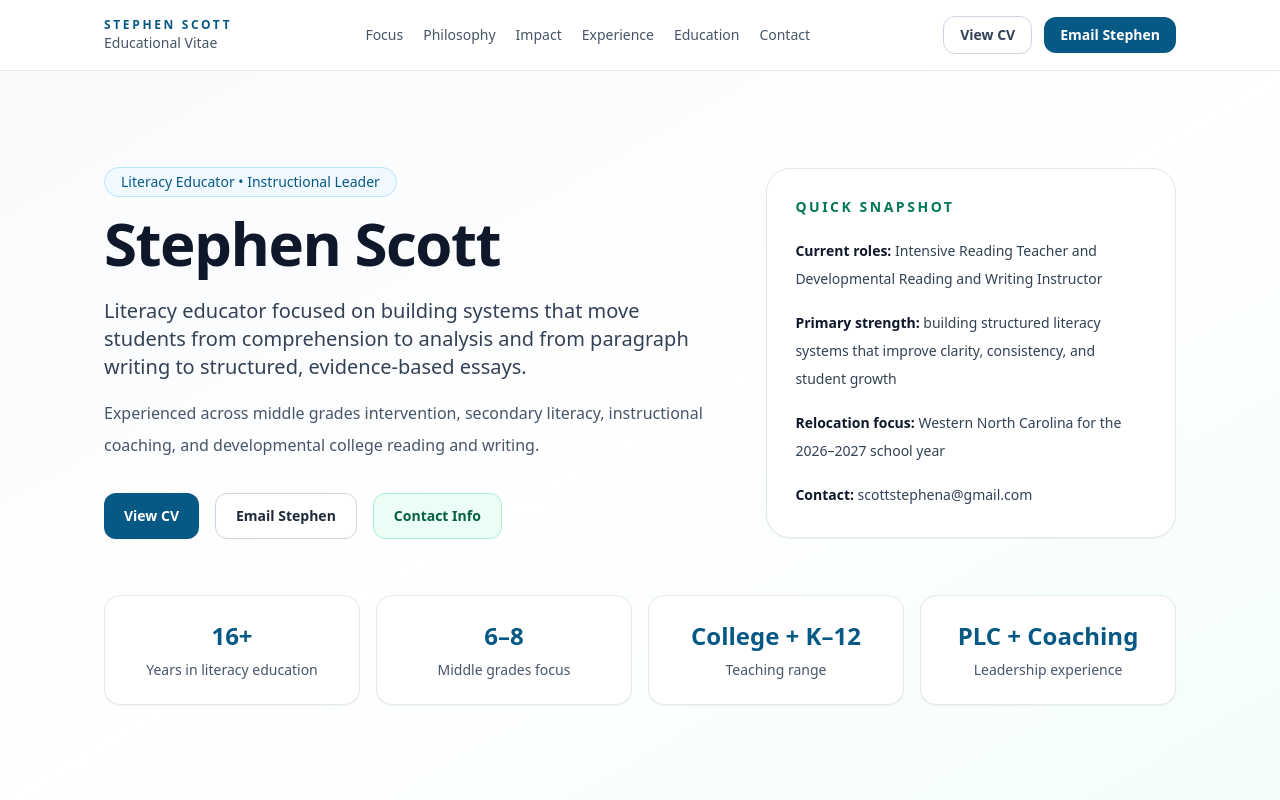
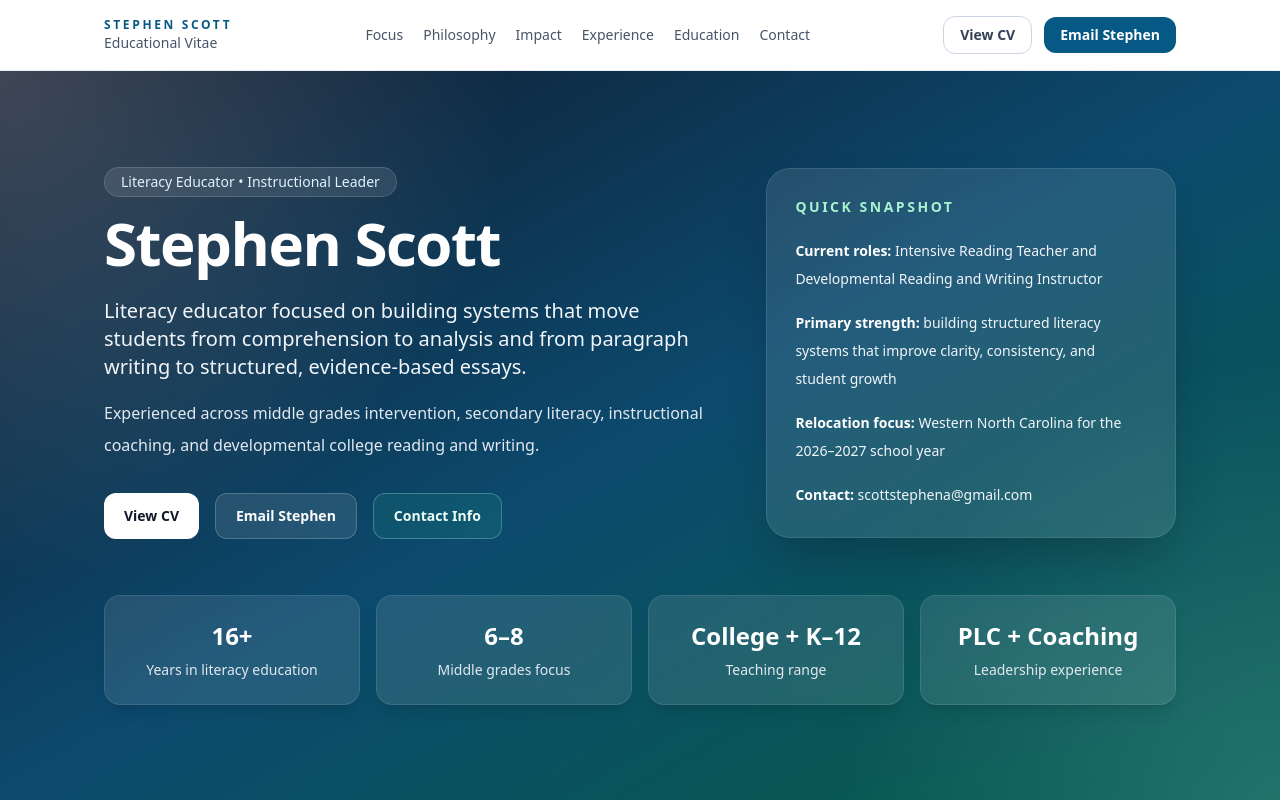
Before and after one commit to profscott311/mrscott-vitae, a Next.js app: page / in a window 1280 px wide. Shown: the top 800 px of the page. Built offline with nearby package versions, Linux system fonts and the light colour scheme.

Commit message:
Refactor styles and structure in page component

```diff
--- a/app/page.jsx
+++ b/app/page.jsx
@@ -116,7 +116,7 @@ export default function EducationalVitaeLandingPage() {
 
   return (
     <div className="min-h-screen bg-white text-slate-900">
-      <header className="sticky top-0 z-50 border-b border-slate-200 bg-white/90 backdrop-blur">
+      <header className="sticky top-0 z-50 border-b border-slate-200/80 bg-white/90 backdrop-blur">
         <div className="mx-auto flex max-w-6xl items-center justify-between gap-4 px-6 py-4 lg:px-10">
           <div>
             <p className="text-xs font-semibold uppercase tracking-[0.22em] text-sky-800">
@@ -152,25 +152,27 @@ export default function EducationalVitaeLandingPage() {
         </div>
       </header>
 
-      <section className="bg-gradient-to-br from-slate-50 via-white to-emerald-50/60">
-        <div className="mx-auto max-w-6xl px-6 py-20 lg:px-10 lg:py-24">
+      <section className="relative overflow-hidden bg-gradient-to-br from-slate-900 via-sky-900 to-emerald-800 text-white">
+        <div className="absolute inset-0 opacity-20 bg-[radial-gradient(circle_at_top_left,_white,_transparent_35%),radial-gradient(circle_at_bottom_right,_#93c5fd,_transparent_30%)]" />
+
+        <div className="relative mx-auto max-w-6xl px-6 py-20 lg:px-10 lg:py-24">
           <div className="grid gap-12 lg:grid-cols-[1.2fr_.8fr] lg:items-center">
             <div>
-              <p className="mb-4 inline-flex rounded-full border border-sky-200 bg-sky-50 px-4 py-1 text-sm font-medium text-sky-800">
+              <p className="mb-4 inline-flex rounded-full border border-white/15 bg-white/10 px-4 py-1 text-sm font-medium text-sky-100 backdrop-blur">
                 Literacy Educator • Instructional Leader
               </p>
 
-              <h1 className="max-w-4xl text-4xl font-bold tracking-tight text-slate-900 md:text-6xl">
+              <h1 className="max-w-4xl text-4xl font-bold tracking-tight text-white md:text-6xl">
                 Stephen Scott
               </h1>
 
-              <p className="mt-6 max-w-3xl text-lg leading-8 text-slate-700 md:text-xl">
+              <p className="mt-6 max-w-3xl text-lg leading-8 text-slate-100 md:text-xl">
                 Literacy educator focused on building systems that move students from
                 comprehension to analysis and from paragraph writing to structured,
                 evidence-based essays.
               </p>
 
-              <p className="mt-4 max-w-3xl text-base leading-8 text-slate-600">
+              <p className="mt-4 max-w-3xl text-base leading-8 text-slate-200">
                 Experienced across middle grades intervention, secondary literacy,
                 instructional coaching, and developmental college reading and writing.
               </p>
@@ -180,44 +182,44 @@ export default function EducationalVitaeLandingPage() {
                   href="/StephenScott_CV.pdf"
                   target="_blank"
                   rel="noreferrer"
-                  className="inline-flex items-center rounded-xl bg-sky-800 px-5 py-3 text-sm font-semibold text-white shadow-sm transition hover:bg-sky-900"
+                  className="inline-flex items-center rounded-xl bg-white px-5 py-3 text-sm font-semibold text-slate-900 shadow-sm transition hover:bg-slate-100"
                 >
                   View CV
                 </a>
                 <a
                   href="mailto:scottstephena@gmail.com?subject=Website%20Inquiry"
-                  className="inline-flex items-center rounded-xl border border-slate-300 bg-white px-5 py-3 text-sm font-semibold text-slate-800 transition hover:bg-slate-50"
+                  className="inline-flex items-center rounded-xl border border-white/20 bg-white/10 px-5 py-3 text-sm font-semibold text-white backdrop-blur transition hover:bg-white/15"
                 >
                   Email Stephen
                 </a>
                 <a
                   href="#contact"
-                  className="inline-flex items-center rounded-xl border border-emerald-200 bg-emerald-50 px-5 py-3 text-sm font-semibold text-emerald-800 transition hover:bg-emerald-100"
+                  className="inline-flex items-center rounded-xl border border-emerald-200/30 bg-emerald-400/10 px-5 py-3 text-sm font-semibold text-emerald-50 transition hover:bg-emerald-400/15"
                 >
                   Contact Info
                 </a>
               </div>
             </div>
 
-            <div className="rounded-3xl border border-slate-200 bg-white p-7 shadow-sm">
-              <p className="text-sm font-semibold uppercase tracking-[0.18em] text-emerald-700">
+            <div className="rounded-3xl border border-white/10 bg-white/10 p-7 shadow-2xl backdrop-blur">
+              <p className="text-sm font-semibold uppercase tracking-[0.18em] text-emerald-200">
                 Quick Snapshot
               </p>
-              <div className="mt-5 space-y-4 text-sm leading-7 text-slate-700">
+              <div className="mt-5 space-y-4 text-sm leading-7 text-slate-100">
                 <p>
-                  <span className="font-semibold text-slate-900">Current roles:</span>{" "}
+                  <span className="font-semibold text-white">Current roles:</span>{" "}
                   Intensive Reading Teacher and Developmental Reading and Writing Instructor
                 </p>
                 <p>
-                  <span className="font-semibold text-slate-900">Primary strength:</span>{" "}
+                  <span className="font-semibold text-white">Primary strength:</span>{" "}
                   building structured literacy systems that improve clarity, consistency, and student growth
                 </p>
                 <p>
-                  <span className="font-semibold text-slate-900">Relocation focus:</span>{" "}
+                  <span className="font-semibold text-white">Relocation focus:</span>{" "}
                   Western North Carolina for the 2026–2027 school year
                 </p>
                 <p>
-                  <span className="font-semibold text-slate-900">Contact:</span>{" "}
+                  <span className="font-semibold text-white">Contact:</span>{" "}
                   scottstephena@gmail.com
                 </p>
               </div>
@@ -228,10 +230,10 @@ export default function EducationalVitaeLandingPage() {
             {statCards.map((card) => (
               <div
                 key={card.label}
-                className="rounded-2xl border border-slate-200 bg-white p-6 text-center shadow-sm"
+                className="rounded-2xl border border-white/10 bg-white/10 p-6 text-center shadow-lg backdrop-blur"
               >
-                <p className="text-2xl font-bold text-sky-800">{card.value}</p>
-                <p className="mt-2 text-sm text-slate-600">{card.label}</p>
+                <p className="text-2xl font-bold text-white">{card.value}</p>
+                <p className="mt-2 text-sm text-slate-200">{card.label}</p>
               </div>
             ))}
           </div>
@@ -255,7 +257,7 @@ export default function EducationalVitaeLandingPage() {
           {focusAreas.map((item) => (
             <div
               key={item.title}
-              className="rounded-2xl border border-slate-200 bg-slate-50/70 p-6 shadow-sm"
+              className="rounded-2xl border border-slate-200 bg-slate-50/80 p-6 shadow-sm transition hover:shadow-md"
             >
               <h3 className="text-lg font-semibold text-slate-900">{item.title}</h3>
               <p className="mt-2 text-sm leading-7 text-slate-700">{item.text}</p>
```
